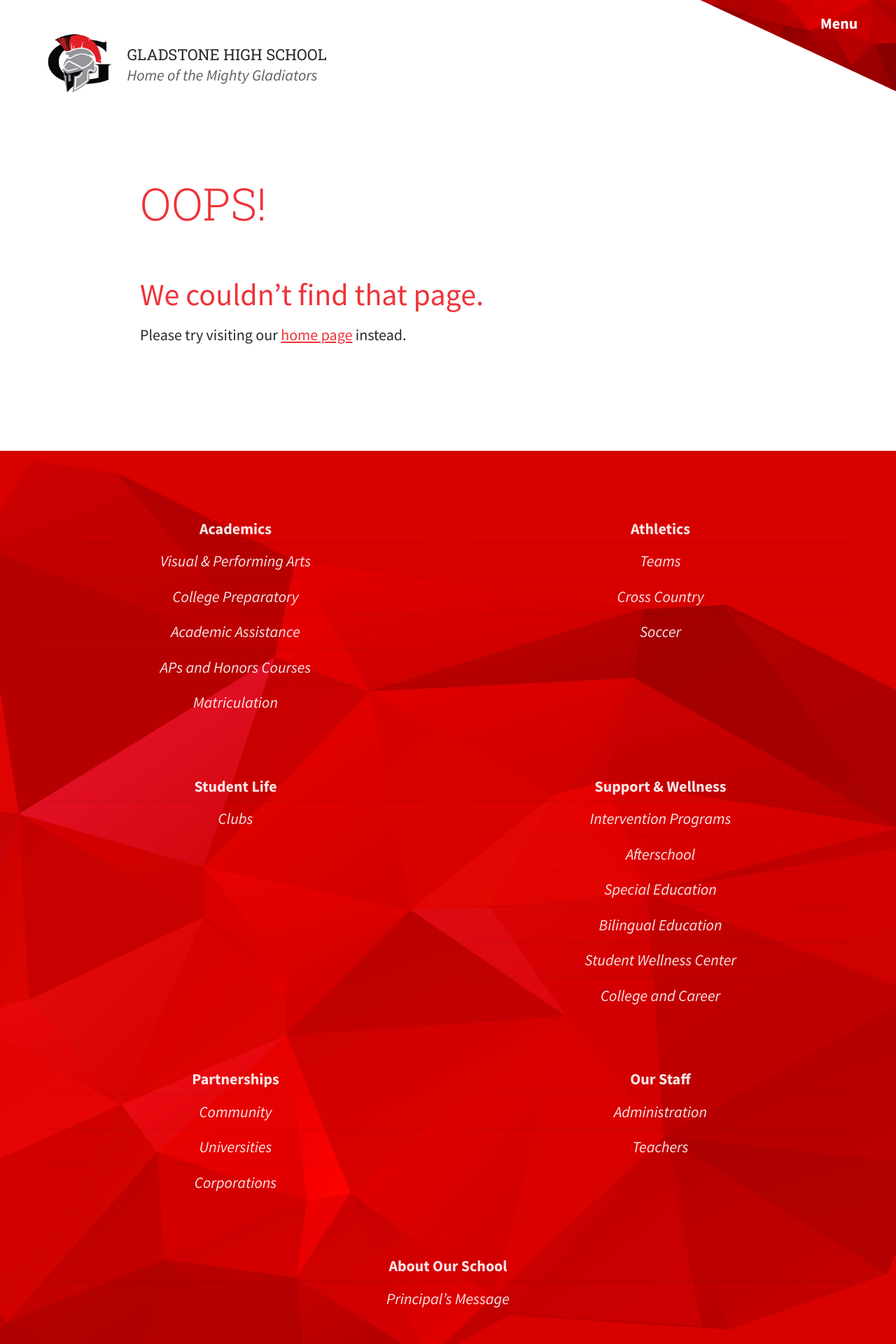
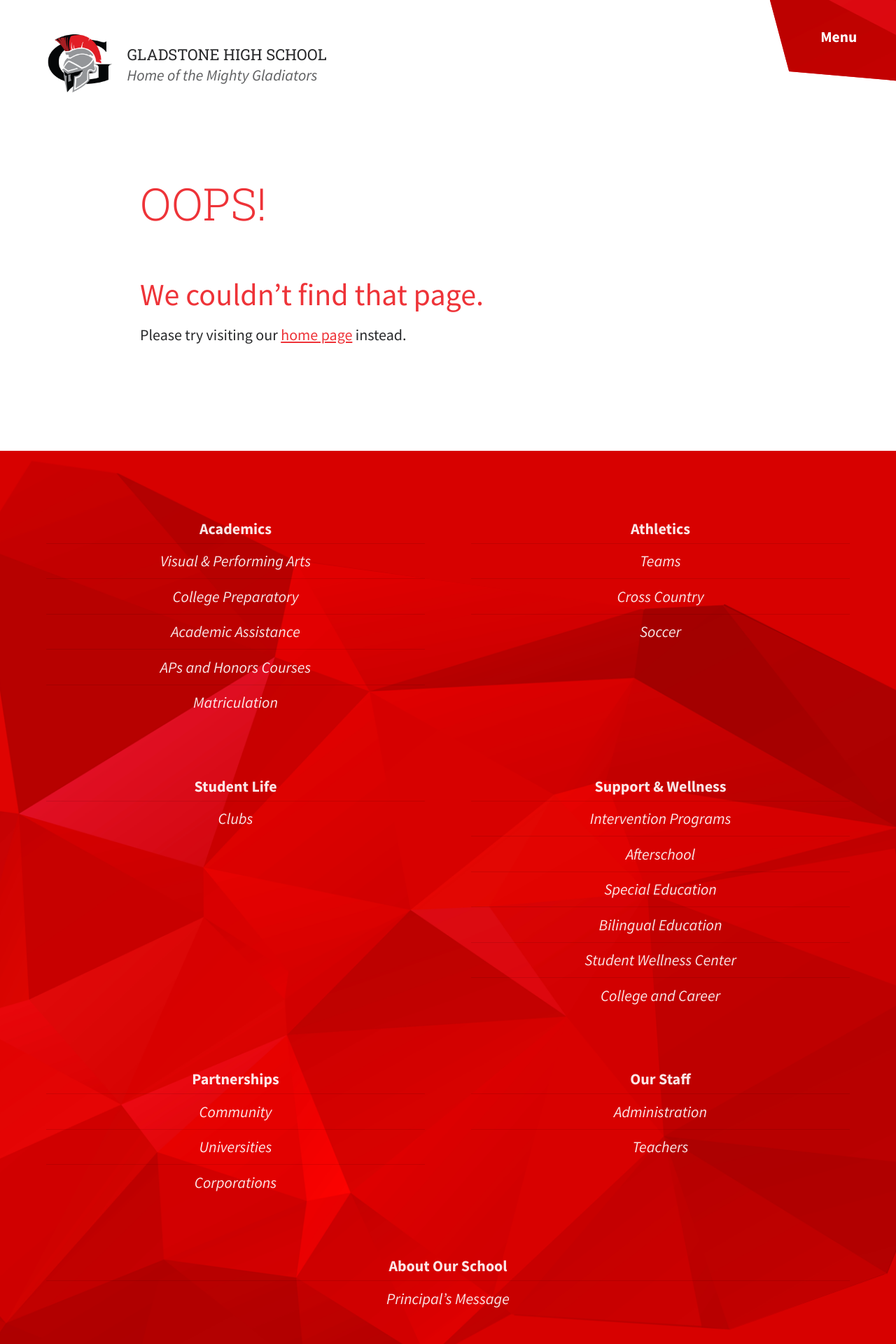
Before and after one commit to jimthoburn/gladstone, a Jekyll site: the page built from 404.md, in a window 1280 px wide. Shown: the top 1920 px of the page at 70% size. Built offline with Jekyll 4.4.1, drawn with Linux system fonts in a browser that asks for light colours.

Commit message:
Tweak nav link

```diff
--- a/css/shared.css
+++ b/css/shared.css
@@ -1562,42 +1562,61 @@
   body > header .nav-link {
     font-weight: bold;
     z-index: 9999;
+    top: -0.5em;
+    right: -0.75em;
   }
 
   body > header .nav-link a {
-    padding: 0.75em 1.5em;
+    padding: 1em 1.5em;
     border-radius: 0;
     background-image: url(/images/texture-parallel.png);
-    background-size: cover;
+    background-size: auto auto;
     background-repeat: no-repeat;
     background-position: center;
   }
 
+  body > header .nav-link a:hover,
+  body > header .nav-link a:active,
+  body > header .nav-link a:focus {
+    background-image: url(/images/texture-parallel-black.png);
+  }
+
   @media (min-width: 60em) { /* --big-screen-width */
     body > header .nav-link a {
-      padding: 1.5em 3em;
-    }
-  }
-
-  @supports((-webkit-transform: rotate(25deg)) or (transform: rotate(25deg))) {
+      padding: 2em 3em;
+    }
+  }
+
+  body > header .nav-link a {
+    -webkit-transform: skew(15deg, 5deg);
+            transform: skew(15deg, 5deg);
+  }
+
+  body > header .nav-link a span {
+    display: block;
+    -webkit-transform: skew(-15deg, -5deg) translate(-0.25em, 0.125em);
+            transform: skew(-15deg, -5deg) translate(-0.25em, 0.125em);
+  }
+
+  /*
+  @supports(transform: rotate(25deg)) {
     body > header .nav-link {
       top: -10em;
       right: -3.5em;
     }
     body > header .nav-link a {
       padding: 0.75em 1.5em;
-      -webkit-transform: rotate(25deg);
-              transform: rotate(25deg);
+      transform: rotate(25deg);
     }
     body > header .nav-link a span {
       display: block;
-      -webkit-transform: rotate(-25deg) translate(0em, 4.75em);
-              transform: rotate(-25deg) translate(0em, 4.75em);
+      transform: rotate(-25deg) translate(0em, 4.75em);
     }
     body > header .nav-link a {
       padding: 6em;
     }
   }
+  */
 
 
 
```
Also changed, not shown: _css/shared.css (+19 -3 lines), 1 other file.
